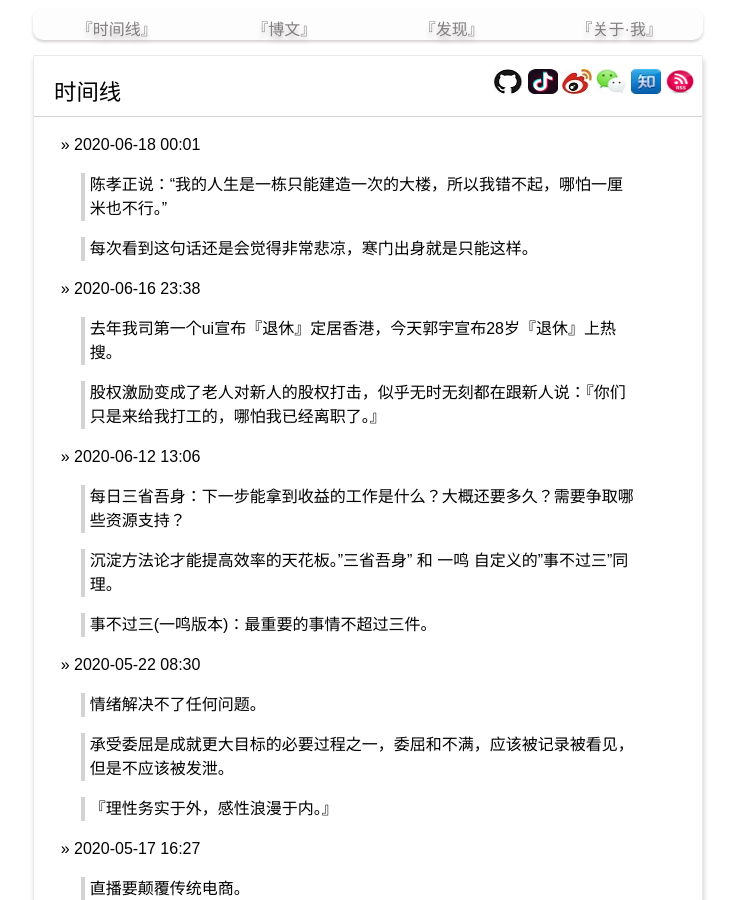
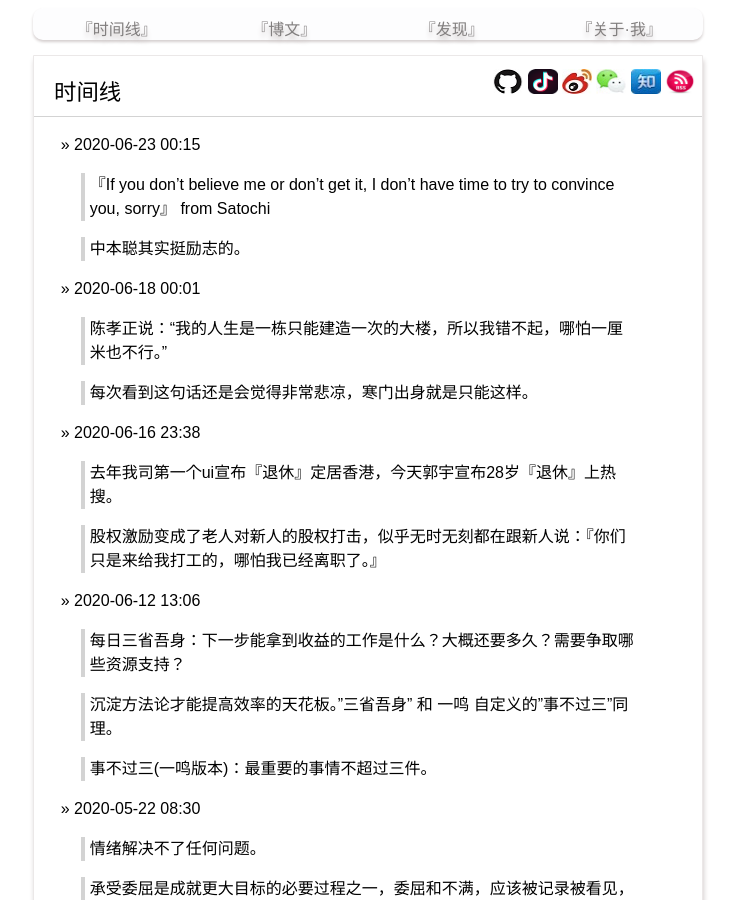
Before and after one commit to yanyiwu/blog, a Jekyll site: the page built from index.md, in a window 1280 px wide and 900 px high. Shown: the whole window, without its empty margins (272-1009 px from the left). Built offline with Jekyll 4.4.1, drawn with Linux system fonts in a browser that asks for light colours; Markdown is read by kramdown in place of the engine named in the settings; comment, search, counter and statistics services are not loaded.

Commit message:
[moment] update 06-23

```diff
--- a/index.md
+++ b/index.md
@@ -2,6 +2,12 @@
 layout: posting
 title: 时间线
 ---
+
+&raquo; 2020-06-23 00:15
+
+> 『If you don't believe me or don't get it, I don't have time to try to convince you, sorry』 from Satochi
+
+> 中本聪其实挺励志的。
 
 &raquo; 2020-06-18 00:01
 
```
